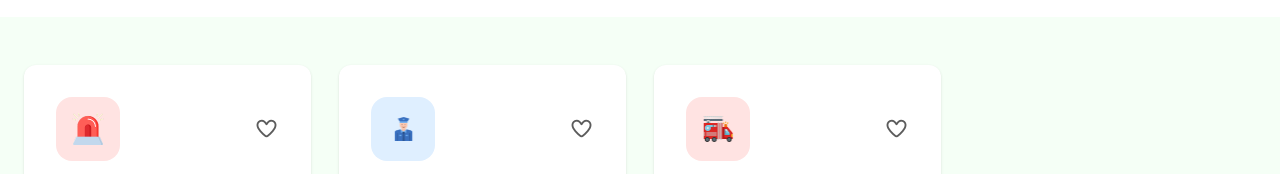
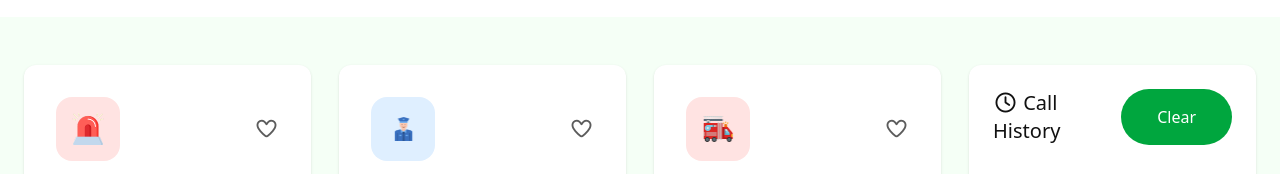
Before and after one commit to Shafait98/B12-A5-Emergency-Hotline, a plain HTML site: page index.html in a window 1280 px wide. Shown: the part 373-547 px from the top of the page. Drawn offline with nearby package versions, Linux system fonts and the light colour scheme.

Commit message:
call history section created & updated with styles

```diff
--- a/index.html
+++ b/index.html
@@ -204,6 +204,23 @@
 
                     </section>
 
+                    <!--Call history section-->
+
+                     <aside id="call-history" class="order-1 lg:order-2 col-span-12 lg:col-span-4 xl:col-span-3 bg-white rounded-xl p-6 shadow-sm">
+                        <div class="call-history-top flex items-center justify-between mb-4">
+                            <div class="call-history-text roboto-medium text-xl text-[#111111]">
+                                <span><i class="fa-regular fa-clock"></i></span>
+                                Call History
+                            </div>
+                            <button id="history-clear-btn" class="cursor-pointer py-4 px-9 bg-[#00a63e] rounded-full text-white text-base inter-semibold">Clear</button>
+                        </div>
+
+                        <div id="call-history-wrapper"></div>
+                    </aside>
+                </div>
+            </div>
+        </section>
+
     </main>
 
 </body>
```
